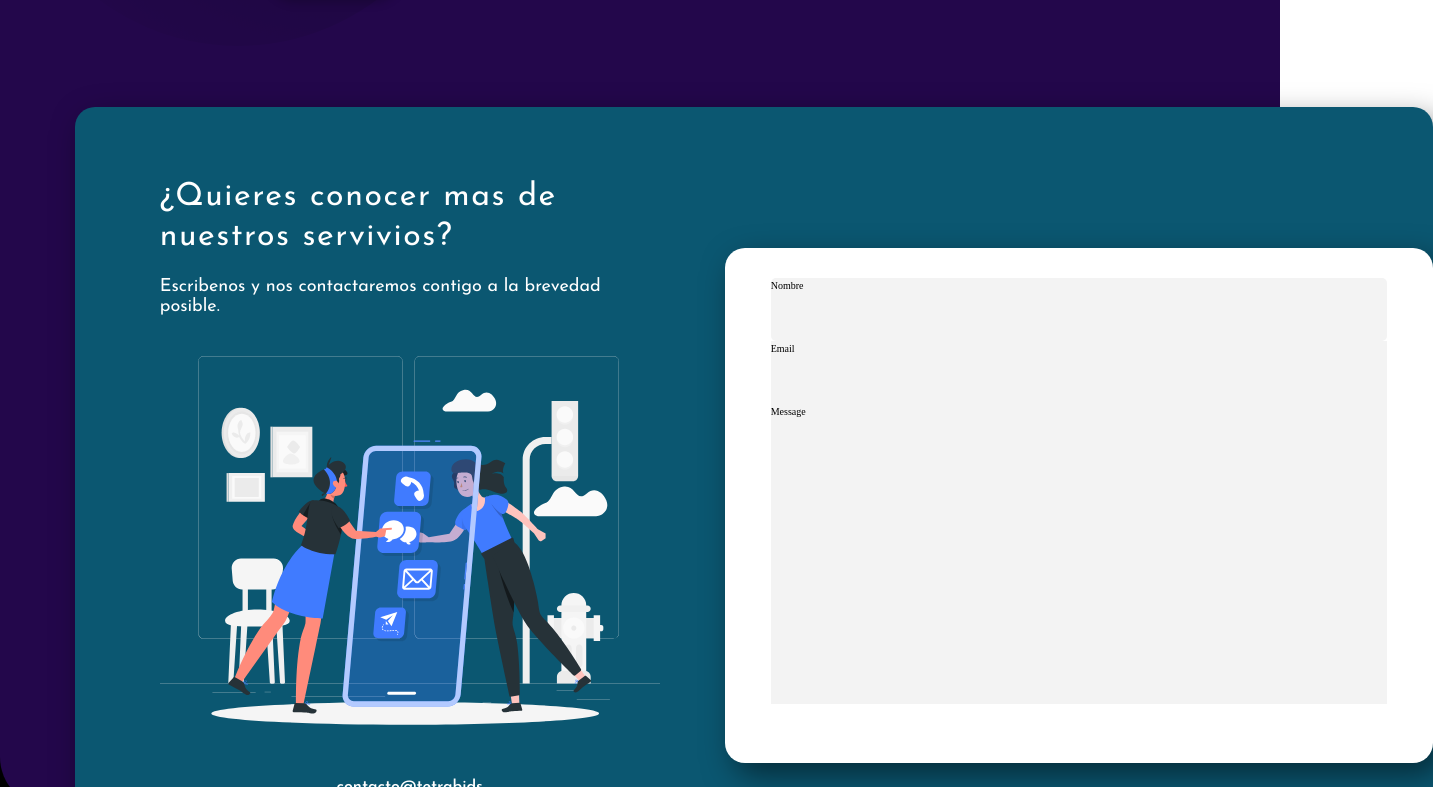
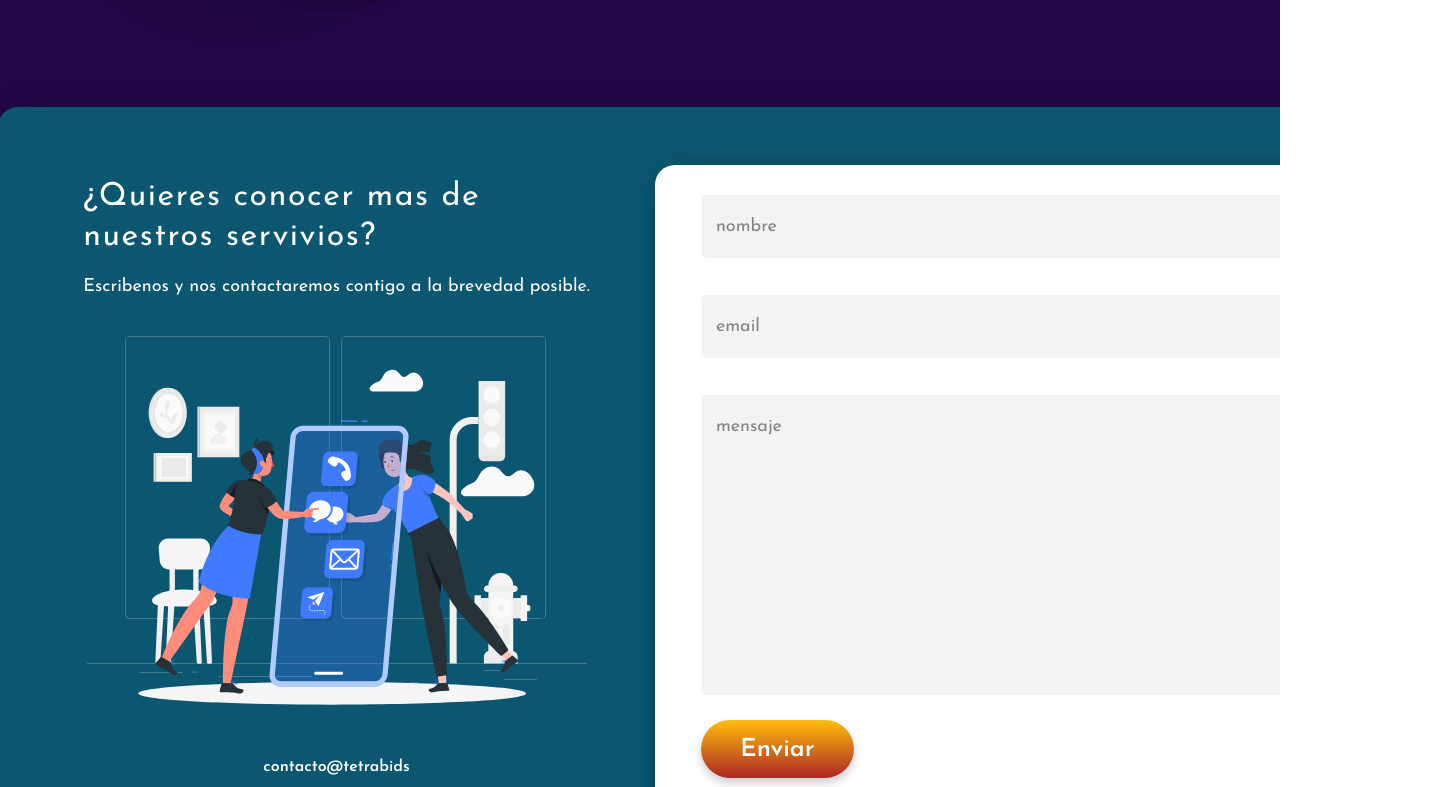
Before and after one commit to soyrbto/TetrabidsSpa, a Svelte app: page / in a window 1280 px wide. Shown: the part 793-1580 px from the top of the page, 1433 px wide, since content can reach past the window. Built offline with nearby package versions, Linux system fonts and the light colour scheme.

Commit message:
contact changes small improvements

```diff
--- a/public/global.css
+++ b/public/global.css
@@ -144,3 +144,7 @@ body::-webkit-scrollbar {
       opacity: 1;
     }
   }
+
+  input{
+    border-style: none;
+  }
--- a/src/App.svelte
+++ b/src/App.svelte
@@ -55,6 +55,7 @@
   .page-container {
     position: relative;
     height: 208vh;
+    overflow: hidden;
   }
 </style>
 
--- a/src/Sections/Contact.svelte
+++ b/src/Sections/Contact.svelte
@@ -1,14 +1,18 @@
 <script>
   import Card from "../Component/SharedComponents/Card.svelte";
+  import Button from "../Component/SharedComponents/button.svelte";
   import { contactData } from "../StaticStore";
 </script>
 
 <style type="text/scss">
   .wrapper-section {
     display: flex;
+    padding-right: 90px;
+    width: 1511px;
   }
 
   .col-1 {
+    justify-self: flex-end;
     display: flex;
     flex-direction: column;
     align-items: center;
@@ -78,35 +82,107 @@
     justify-content: center;
   }
 
-  [class$="-field"] {
-    margin-bottom: 100px;
-  }
-  // acordarme de mejorar la seleccion de fields
-
   .column-wrapper {
+    display: flex;
+    flex-direction: column;
+    justify-content: center;
+    width: 709px;
     padding: 30px 46px 59px 46px;
   }
 
   .name-field {
     width: 616px;
     height: 63px;
-    background-color: #f3f3f3;
-    border-radius: 5px;
-    // margin-bottom: 37px;
   }
 
   .email-field {
     width: 616px;
     height: 63px;
-    background-color: #f3f3f3;
-    // margin-bottom: 37px;
   }
 
   .message-field {
     width: 616px;
     height: 300px;
+    overflow: visible;
+  }
+
+  .fields {
     background-color: #f3f3f3;
-    // margin-bottom: 37px;
+    font-family: Josefin Sans;
+    font-style: normal;
+    font-weight: normal;
+    font-size: 16px;
+    line-height: 150%;
+    color: black;
+    padding: 0px 0 0 20px;
+    width: 100%;
+    border-radius: 5px;
+  }
+
+  .group {
+    position: relative;
+    font-family: Josefin Sans;
+    font-style: normal;
+    font-weight: normal;
+    font-size: 18px;
+    line-height: 50%;
+    color: #838383;
+    position: relative;
+    margin-bottom: 37px;
+  }
+
+  .group > label {
+    position: absolute;
+    top: 27px;
+    left: 15px;
+    transition: all 0.35s;
+    user-select: none;
+  }
+
+  input:focus ~ label {
+    top: -6px;
+    background: white;
+  }
+
+  input:valid ~ label {
+    top: -6px;
+    background: white;
+    border-style: solid black;
+  }
+
+  textarea:focus ~ label {
+    top: -6px;
+    background: white;
+  }
+
+  textarea:valid ~ label {
+    top: -6px;
+    background: white;
+    border-style: solid black;
+  }
+
+  .button-wrapper {
+    width: 153px;
+    display: flex;
+    justify-content: center;
+    align-items: center;
+    height: 35px;
+  }
+
+  .button-content {
+    display: flex;
+    justify-content: center;
+    align-items: center;
+    height: 58px;
+  }
+
+  .message-field {
+    border-style: none;
+    text-align: left;
+    padding-left: 15px;
+    padding-top: 15px;
+    padding-bottom: 0.4em;
+    padding-right: 0.4em;
   }
 </style>
 
@@ -126,9 +202,23 @@
     <div class="col-2">
       <Card>
         <div class="column-wrapper">
-          <div class="name-field">Nombre</div>
-          <div class="email-field">Email</div>
-          <div class="message-field">Message</div>
+          <div class="group">
+            <input required class="name-field fields" id="name" />
+            <label for="name">nombre</label>
+          </div>
+          <div class="group">
+            <input required class="email-field fields" id="email" />
+            <label for="email">email</label>
+          </div>
+          <div class="group">
+            <textarea required class="message-field fields" id="message" />
+            <label for="message">mensaje</label>
+          </div>
+          <div class="button-wrapper">
+            <Button>
+              <div class="button-content">Enviar</div>
+            </Button>
+          </div>
         </div>
       </Card>
     </div>
--- a/src/Sections/Products.svelte
+++ b/src/Sections/Products.svelte
@@ -29,10 +29,10 @@
 </script>
 
 <style type="text/scss">
-  .columns-wrapper {
+  .wrapper-section {
     display: flex;
     padding: 96px 0 85px 0;
-    width: 1505px;
+    width: 1511px;
     justify-content: space-around;
 
     .col-1 {
@@ -126,8 +126,7 @@
 
 <!--  SERVICES SECTION -->
 <Card>
-    <div class="columns-wrapper">
-
+  <div class="wrapper-section">
     <!--  SERVICE ABSTRACT SUB-SECTION -->
     <div class="col-1">
       <h2 class="title">{productsData.title}</h2>
@@ -143,7 +142,8 @@
       <img
         src="./images/tecnologias.svg"
         alt="3 workers behind a desk waving at you"
-          class="center-image" />
+        class="center-image"
+      />
     </div>
     <!--  SERVICES DESCRIPTIONS SUB-SECTION -->
     <div class="col-3">
--- a/src/Sections/Services.svelte
+++ b/src/Sections/Services.svelte
@@ -30,13 +30,14 @@
 </script>
 
 <style type="text/scss">
-  .columns-wrapper {
+  .wrapper-section {
     background-image: url(../images/services-background.svg);
     background-position: right;
     background-repeat: no-repeat;
     background-size: auto 100%;
     display: flex;
     padding: 96px 0 85px 0;
+    width: 1511px;
 
     .col-1 {
       display: flex;
@@ -129,7 +130,7 @@
 
 <!--  SERVICES SECTION -->
 <Card>
-    <div class="columns-wrapper">
+  <div class="wrapper-section">
     <!--  SERVICE ABSTRACT SUB-SECTION -->
     <div class="col-1">
       <h2 class="title">{servicesData.title}</h2>
@@ -137,7 +138,8 @@
       <img
         src="./images/team.png"
         alt="3 workers behind a desk waving at you"
-          class="team-image" />
+        class="team-image"
+      />
     </div>
     <!--  SERVICE ITEMS SUB-SECTION -->
     <div class="col-2">
@@ -155,7 +157,7 @@
           <p class="service-body typo-paragraph">
             {@html servicesData[bodyContent]}
           </p>
-            <img src="./images/meeting.png" alt="" class="meeting"/>
+          <img src="./images/meeting.png" alt="" class="meeting" />
           <div class="button-wrapper">
             <Button color="purple">
               <div class="button-card-content">Sigue Leyendo</div>
```
Lines whose indentation alone changed are shown as unchanged.
